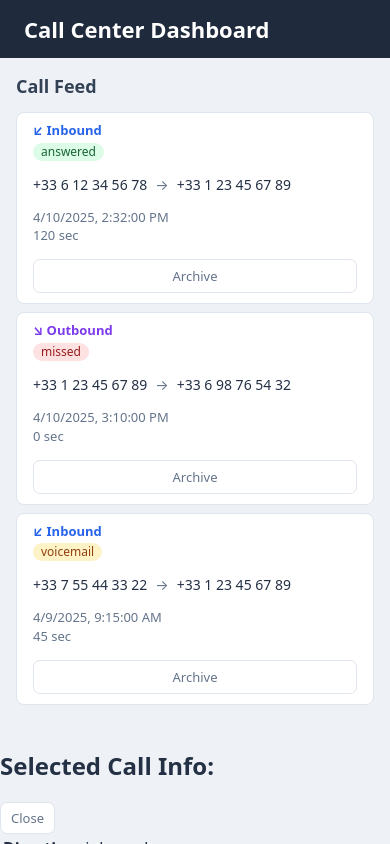
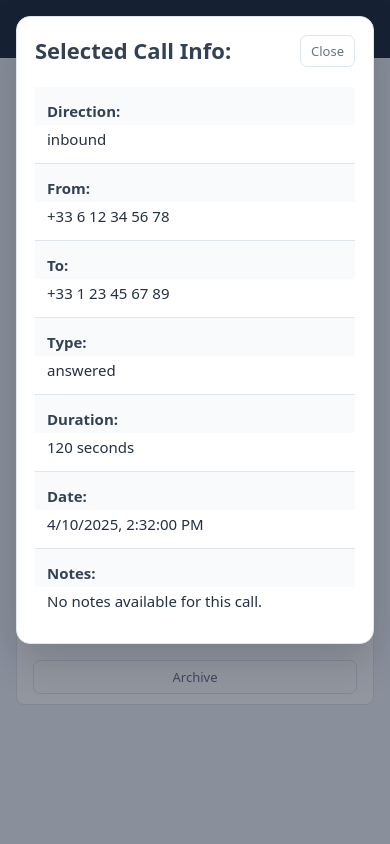
Before and after one commit to DimGianno/Call-Center-Frontend, a React (Vite) app in the folder call-center/: page / in a window 390 px wide. Both pictures are taken after a click on the element 195 px from the left and 208 px from the top of the page. Shown: the top 844 px of the page. Built offline with nearby package versions, Linux system fonts and the light colour scheme.

Commit message:
Refactor call details display to use a centered modal overlay with improved styling

```diff
--- a/call-center/src/App.jsx
+++ b/call-center/src/App.jsx
@@ -81,31 +81,31 @@ function App() {
             <table className="details-table">
               <tbody>
                 <tr>
-                  <td><strong>Direction:</strong></td>
+                  <th><strong>Direction:</strong></th>
                   <td>{selectedCall.direction}</td>
                 </tr>
                 <tr>
-                  <td><strong>From:</strong></td>
+                  <th><strong>From:</strong></th>
                   <td>{selectedCall.from}</td>
                 </tr>
                 <tr>
-                  <td><strong>To:</strong></td>
+                  <th><strong>To:</strong></th>
                   <td>{selectedCall.to}</td>
                 </tr>
                 <tr>
-                  <td><strong>Type:</strong></td>
+                  <th><strong>Type:</strong></th>
                   <td>{selectedCall.call_type}</td>
                 </tr>
                 <tr>
-                  <td><strong>Duration:</strong></td>
+                  <th><strong>Duration:</strong></th>
                   <td>{selectedCall.duration} seconds</td>
                 </tr>
                 <tr>
-                  <td><strong>Date:</strong></td>
+                  <th><strong>Date:</strong></th>
                   <td>{new Date(selectedCall.created_at).toLocaleString()}</td>
                 </tr>
                 <tr>
-                  <td><strong>Notes:</strong></td>
+                  <th><strong>Notes:</strong></th>
                   <td>
                     {selectedCall.notes && selectedCall.notes.length > 0 ? (
                     <ul className="details-notes">
--- a/call-center/src/index.css
+++ b/call-center/src/index.css
@@ -293,45 +293,99 @@ button {
 }
 
 /* =========================
-   Popup bubble
+   Centered call details modal
    ========================= */
 
-.popup-bubble {
+.modal-overlay {
   position: fixed;
-  right: 24px;
-  bottom: 24px;
+  inset: 0;
   z-index: 100;
 
-  width: 340px;
-  max-width: calc(100vw - 48px);
+  display: flex;
+  align-items: center;
+  justify-content: center;
 
-  padding: 20px;
+  padding: 24px;
+  background: rgba(15, 23, 42, 0.45);
+}
+
+.call-details-modal {
+  width: min(720px, 100%);
+  max-height: calc(100vh - 48px);
+  overflow-y: auto;
+
+  padding: 24px;
   background: var(--color-surface);
+  color: var(--color-text-main);
+
   border: 1px solid var(--color-border);
   border-radius: var(--radius-popup);
   box-shadow: var(--shadow-popup);
+}
 
+.modal-header {
+  display: flex;
+  align-items: center;
+  justify-content: space-between;
+  gap: 16px;
+
+  margin-bottom: 20px;
+}
+
+.modal-header h2 {
+  margin: 0;
+  font-size: 22px;
+  color: var(--color-text-heading);
+}
+
+
+/* =========================
+   table styles for call details
+   ========================= */
+
+.details-table {
+  width: 100%;
+  border-collapse: collapse;
+  font-size: 15px;
+}
+
+.details-table tr {
+  border-bottom: 1px solid var(--color-border);
+}
+
+.details-table tr:last-child {
+  border-bottom: none;
+}
+
+.details-table th,
+.details-table td {
+  padding: 14px 12px;
+  vertical-align: top;
+}
+
+.details-table th {
+  width: 160px;
+  text-align: left;
+  font-weight: 700;
+  color: var(--color-text-heading);
+  background: var(--color-button-bg-hover);
+}
+
+.details-table td {
   color: var(--color-text-main);
 }
 
-.popup-bubble p {
-  margin: 6px 0;
-  font-size: 14px;
+.details-notes {
+  margin: 0;
+  padding-left: 18px;
 }
 
-.popup-bubble h3 {
-  margin: 16px 0 8px;
-  font-size: 16px;
-  color: var(--color-text-heading);
+.details-notes li {
+  margin-bottom: 6px;
 }
 
-.popup-bubble ul {
-  margin: 0;
-  padding-left: 20px;
-}
-
-.popup-bubble li {
-  font-size: 14px;
+.details-notes li:last-child {
+  margin-bottom: 0;
 }
 
 /* =========================
@@ -356,11 +410,31 @@ button {
     width: 100%;
   }
 
-  .popup-bubble {
-    left: 16px;
-    right: 16px;
-    bottom: 16px;
-    width: auto;
-    max-width: none;
+  .modal-overlay {
+    padding: 16px;
+    align-items: flex-start;
+  }
+
+  .call-details-modal {
+    max-height: calc(100vh - 32px);
+    padding: 18px;
+  }
+
+  .modal-header {
+    align-items: flex-start;
+  }
+
+  .details-table th,
+  .details-table td {
+    display: block;
+    width: 100%;
+  }
+
+  .details-table th {
+    padding-bottom: 4px;
+  }
+
+  .details-table td {
+    padding-top: 4px;
   }
 }
```
